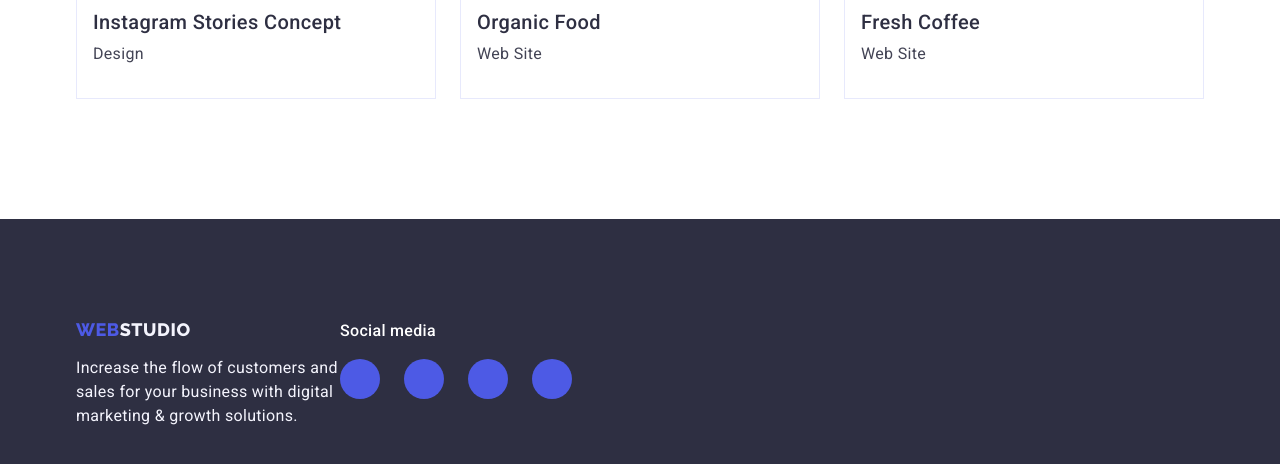
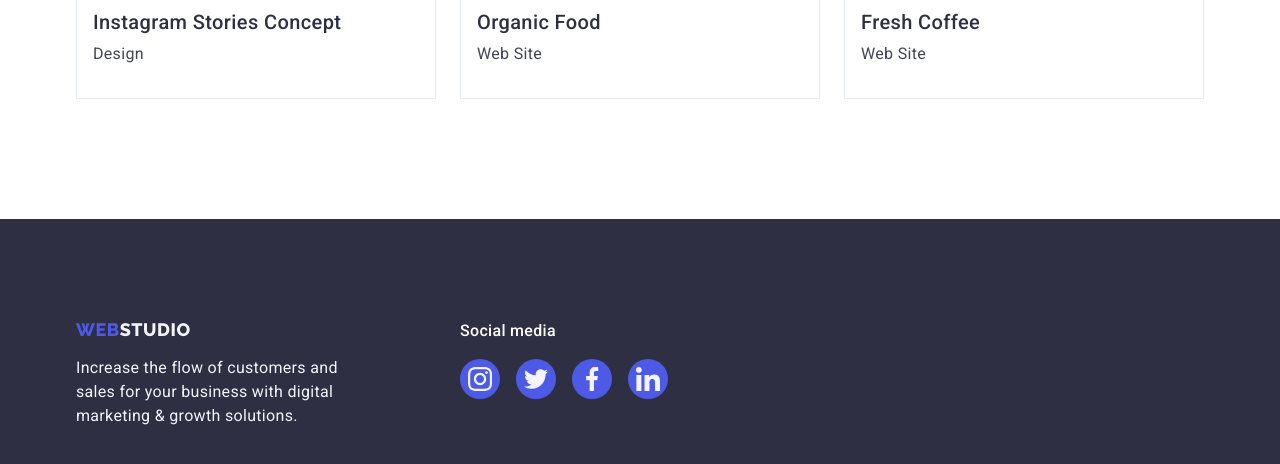
Before and after one commit to DarynaDvl/goit-markup-hw-04, a plain HTML site: page portfolio.html in a window 1280 px wide. Shown: the part 1548-2012 px from the top of the page. Drawn offline with nearby package versions, Linux system fonts and the light colour scheme.

Commit message:
final-version-1-0

```diff
--- a/portfolio.html
+++ b/portfolio.html
@@ -218,7 +218,7 @@
 
     <footer class="footer-section">
       <div class="container footer-container">
-        <div>
+        <div class="logo-and-paragraph">
           <a
             class="link logo footer-logotype"
             href="./index.html"
@@ -233,32 +233,32 @@
         </div>
         <div class="social-container">
           <p class="social-media-p">Social media</p>
-          <ul class="list social-list">
+          <ul class="list social-list footer-social-list">
             <li class="social-list-item">
               <a href="" class="social-list-link footer-social-list-link">
                 <svg class="social-list-icon" width="24" height="24">
-                  <use href="./images/icon.svg#icon-instagram"></use>
+                  <use href="./images/icons.svg#icon-instagram"></use>
                 </svg>
               </a>
             </li>
             <li class="social-list-item">
               <a href="" class="social-list-link footer-social-list-link">
                 <svg class="social-list-icon" width="24" height="24">
-                  <use href="./images/icon.svg#icon-twitter"></use>
+                  <use href="./images/icons.svg#icon-twitter"></use>
                 </svg>
               </a>
             </li>
             <li class="social-list-item">
               <a href="" class="social-list-link footer-social-list-link">
                 <svg class="social-list-icon" width="24" height="24">
-                  <use href="./images/icon.svg#icon-facebook"></use>
+                  <use href="./images/icons.svg#icon-facebook"></use>
                 </svg>
               </a>
             </li>
             <li class="social-list-item">
               <a href="" class="social-list-link footer-social-list-link">
                 <svg class="social-list-icon" width="24" height="24">
-                  <use href="./images/icon.svg#icon-linkedin"></use>
+                  <use href="./images/icons.svg#icon-linkedin"></use>
                 </svg>
               </a>
             </li>
```
